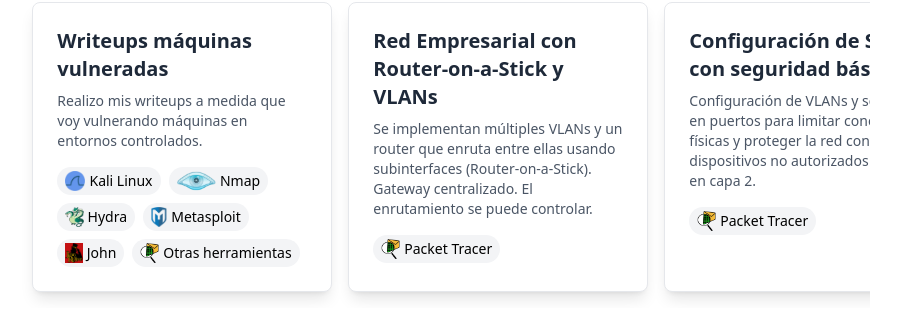
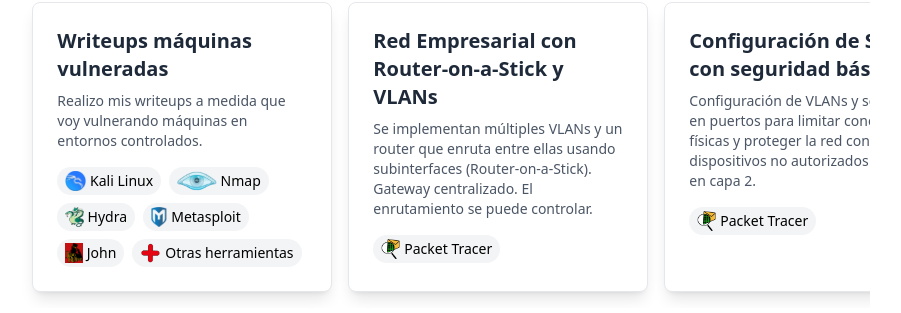
Before and after one commit to JoaquinPicazoV/PortafolioWEB, a React (Vite) app: page / in a window 1280 px wide. Shown: the part 1560-1873 px from the top of the page, without its empty margins (197-1098 px from the left). Built offline with nearby package versions, Linux system fonts and the light colour scheme.

Commit message:
mejorado

```diff
--- a/src/components/netandcyb.jsx
+++ b/src/components/netandcyb.jsx
@@ -11,6 +11,8 @@ import BASH from '../assets/logos/bash.png';
 import BURPSUITE from '../assets/logos/burpsuite.png';
 import WIRESHARK from '../assets/logos/wireshark.png';
 import SQLMAP from '../assets/logos/sqlmap.png';
+import MAS from '../assets/logos/mas.png';
+import KALI from '../assets/logos/kali.png';
 import ReactIcon from '../assets/logos/react.svg';
 
 function NETANDCYB() {
@@ -18,7 +20,7 @@ function NETANDCYB() {
     {
       title: "Writeups máquinas vulneradas",
       subtitle: "Realizo mis writeups a medida que voy vulnerando máquinas en entornos controlados.",
-      languages: [{ name: "Kali Linux", logo: WIRESHARK },{ name: "Nmap", logo: NMAP },{ name: "Hydra", logo: HYDRA },{ name: "Metasploit", logo: METASPLOIT },{ name: "John", logo: JOHN },{ name: "Otras herramientas", logo: PACKET }]
+      languages: [{ name: "Kali Linux", logo: KALI },{ name: "Nmap", logo: NMAP },{ name: "Hydra", logo: HYDRA },{ name: "Metasploit", logo: METASPLOIT },{ name: "John", logo: JOHN },{ name: "Otras herramientas", logo: MAS }]
     },
     {
       title: "Red Empresarial con Router-on-a-Stick y VLANs",
```
Also changed, not shown: src/assets/logos/kali.png (added), src/assets/logos/mas.png (added).
